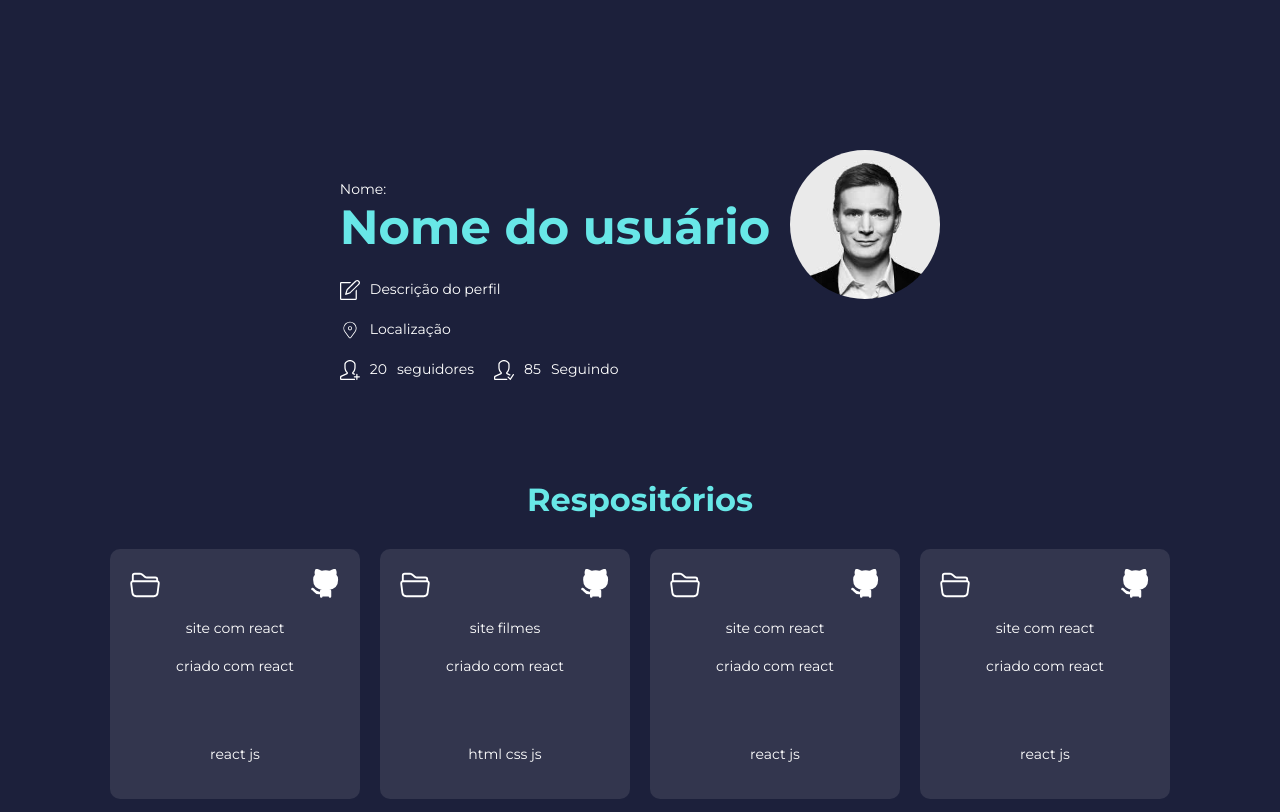
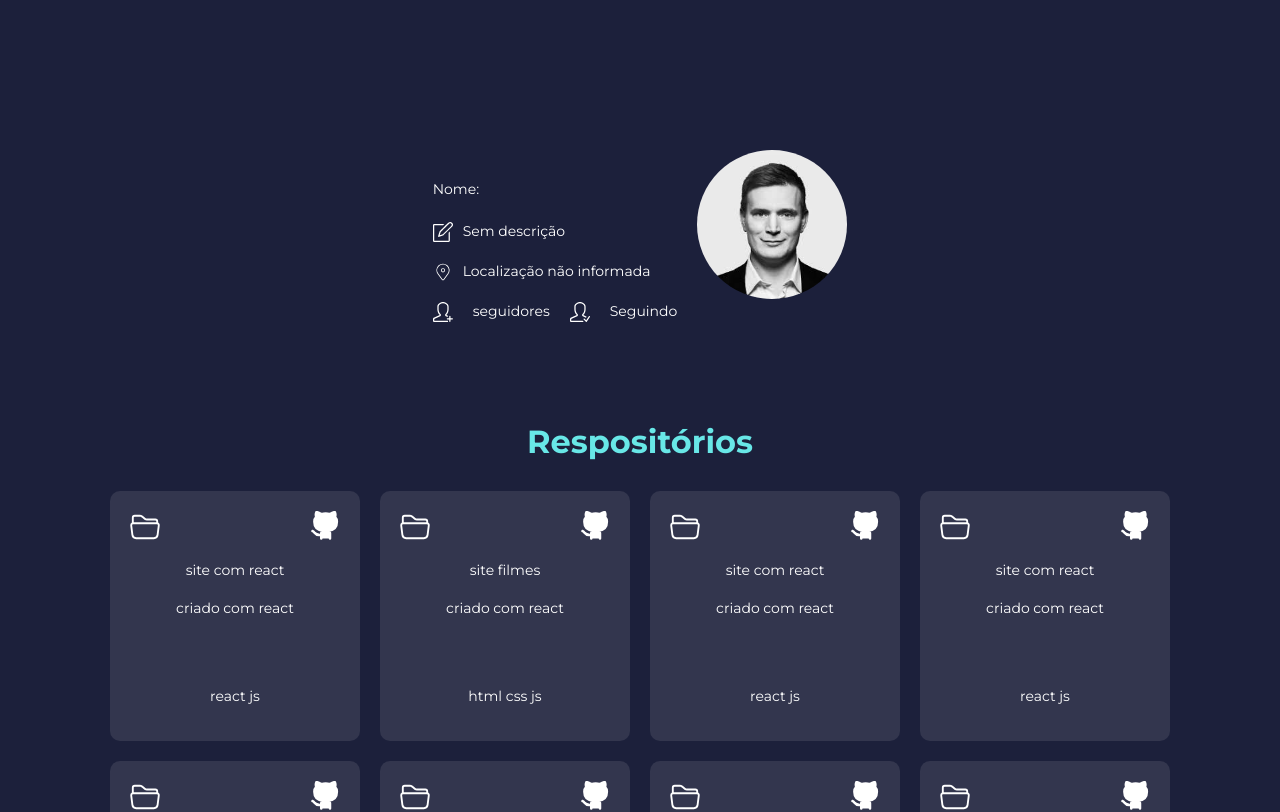
Before and after one commit to Oliveiralucass/trabalho-final-typescript, a React (Create React App) app in the folder trabalho-final-ts/: page /perfil in a window 1280 px wide. Shown: the top 812 px of the page. Built offline with nearby package versions, Linux system fonts and the light colour scheme.

Commit message:
Adicionando informações do usuário

```diff
--- a/trabalho-final-ts/src/Pages/Perfil/Perfil.tsx
+++ b/trabalho-final-ts/src/Pages/Perfil/Perfil.tsx
@@ -1,6 +1,6 @@
 import userEvent from '@testing-library/user-event';
 import axios from 'axios';
-import React, { useEffect } from 'react';
+import React, { useEffect, useState } from 'react';
 import { useParams } from 'react-router-dom';
 import { Container } from './Perfil.styled';
 import { FiGithub } from 'react-icons/fi';
@@ -14,25 +14,44 @@ import { SlUserFollowing } from 'react-icons/sl';
 
 export const Perfil:React.FC = () => {
 
-  const { id } = useParams()
+  const [usuario, setUsuario] = useState<any>([]);
+  const [projetos, setProjetos] = useState<string[]>([]);
+
+  const { user } = useParams();
+
+  const getApi = () =>{
+    axios.get(`https://api.github.com/users/${user}`, {})
+    .then(response => {
+      setUsuario(response.data);
+    })
+    .catch(error => console.log(error));
+  }
+
+  const getApiRepo = () =>{
+    axios.get(`https://api.github.com/users/${user}/repos`, {})
+    .then(response => console.log(response))
+    .catch(error => console.log(error));
+  }
 
   useEffect(()=>{
-      console.log(id);
-
+      console.log(usuario);
+      // getApi();
+      // getApiRepo();
   }, []);
-
 
 
   const repositorios = [
     {
       'nomeRepositorio': 'site com react',
       'descricaoRepo': 'criado com react',
-      'linguagens': 'react js'
+      'linguagens': 'react js',
+      'id': 1
     },
     {
       'nomeRepositorio': 'site filmes',
       'descricaoRepo': 'criado com react',
-      'linguagens': 'html css js'
+      'linguagens': 'html css js',
+      'id': 2
     },
     {
       'nomeRepositorio': 'site com react',
@@ -42,35 +61,41 @@ export const Perfil:React.FC = () => {
     {
       'nomeRepositorio': 'site com react',
       'descricaoRepo': 'criado com react',
-      'linguagens': 'react js'
+      'linguagens': 'react js',
+      'id': 3
     },
     {
       'nomeRepositorio': 'site com react',
       'descricaoRepo': 'criado com react',
-      'linguagens': 'react js'
+      'linguagens': 'react js',
+      'id': 4
     },
     {
       'nomeRepositorio': 'site com react',
       'descricaoRepo': 'criado com react',
-      'linguagens': 'react js'
+      'linguagens': 'react js',
+      'id': 5
     },
 
     {
       'nomeRepositorio': 'site com react',
       'descricaoRepo': 'criado com react',
-      'linguagens': 'react js'
+      'linguagens': 'react js',
+      'id': 6
     },
 
     {
       'nomeRepositorio': 'site com react',
       'descricaoRepo': 'criado com react',
-      'linguagens': 'react js'
+      'linguagens': 'react js',
+      'id': 7
     },
 
     {
       'nomeRepositorio': 'site com react',
       'descricaoRepo': 'criado com react',
-      'linguagens': 'react js'
+      'linguagens': 'react js',
+      'id': 8
     },
   ];
 
@@ -81,22 +106,22 @@ export const Perfil:React.FC = () => {
             <div className='perfilContainer'>
               <div>
                 <p>Nome:</p>
-                <h1>Nome do usuário</h1>
+                <h1>{usuario.name}</h1>
               </div>
             </div>
             <div className='infoContainer'>
               <div>
-                <SlNote fill='white'size={20}/><p>Descrição do perfil</p>
+                <SlNote fill='white'size={20}/><p>{usuario.bio? usuario.bio : `Sem descrição`}</p>
               </div>
               <div>
-                <CiLocationOn fill='white'size={20}/><p>Localização</p>
+                <CiLocationOn fill='white'size={20}/><p>{usuario.location? usuario.location : `Localização não informada`}</p>
               </div>
               <div className='seguidoresContainer'>
                 <div>
-                  <SlUserFollow fill='white'size={20}/><p>20</p><p>seguidores</p>
+                  <SlUserFollow fill='white'size={20}/><p>{usuario.followers}</p><p>seguidores</p>
                 </div>
                 <div>
-                  <SlUserFollowing fill='white'size={20}/><p>85</p><p>Seguindo</p>
+                  <SlUserFollowing fill='white'size={20}/><p>{usuario.following}</p><p>Seguindo</p>
                 </div>
               </div>
             </div>
@@ -110,7 +135,7 @@ export const Perfil:React.FC = () => {
         <div className='containerCardsGeral'>
           {repositorios.map<any>(el=>{
            return(
-              <li key={el.nomeRepositorio} className='cardContainer'>
+              <li key={el.id} className='cardContainer'>
                 <div className='iconContainer'>
                 <BsFolder2Open fill='white'size={30}/>
                 <FiGithub fill='white'size={30}/>
--- a/trabalho-final-ts/src/routes.tsx
+++ b/trabalho-final-ts/src/routes.tsx
@@ -13,7 +13,7 @@ export const AppRoutes = () => {
 
             <Route path='/perfil'>
               <Route index element={<Perfil />} />
-              <Route path="/perfil/:id" element={<Perfil />}/>
+              <Route path="/perfil/:user" element={<Perfil />}/>
             </Route>
 
             <Route path='*' element={<NotFind />} />
```
